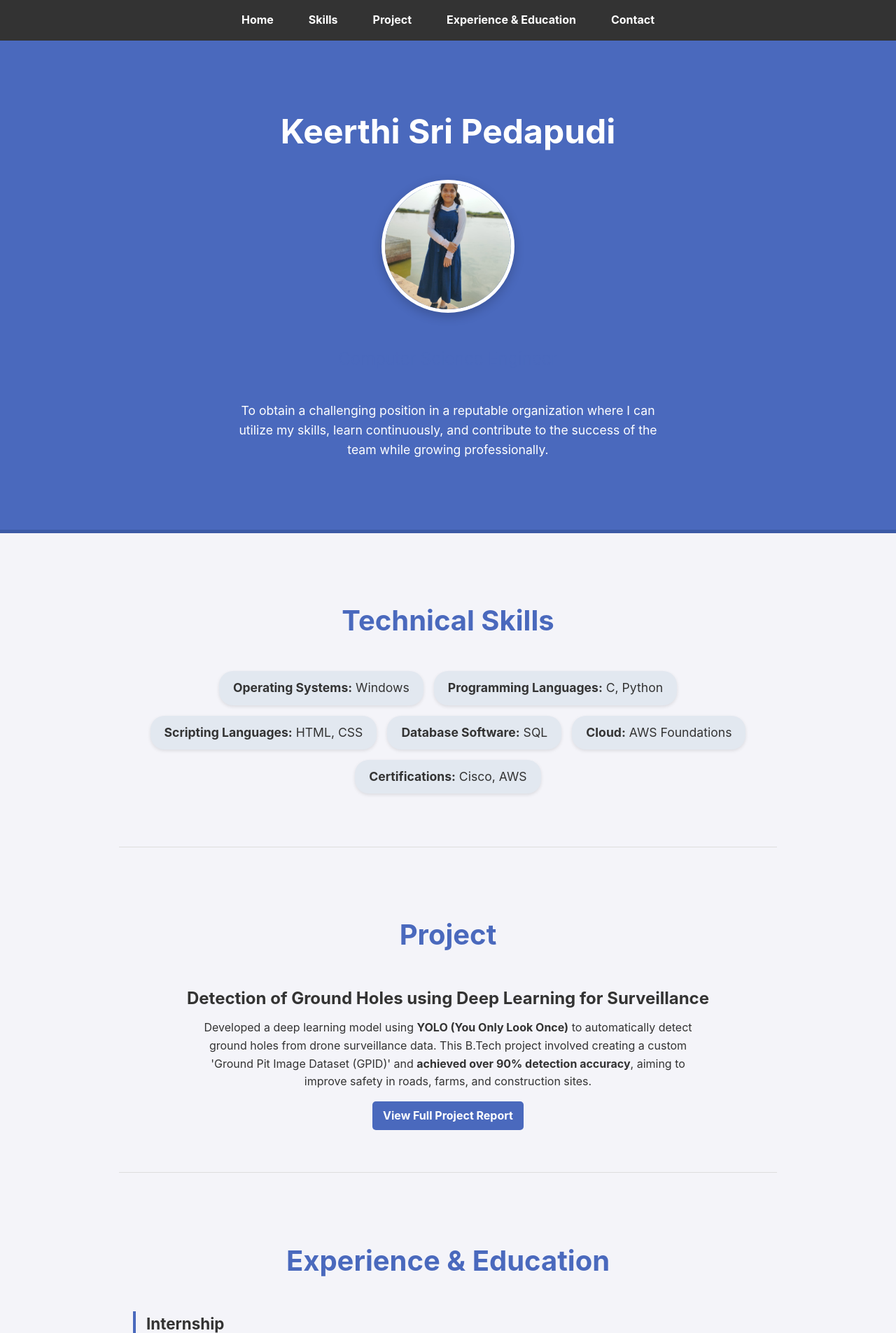
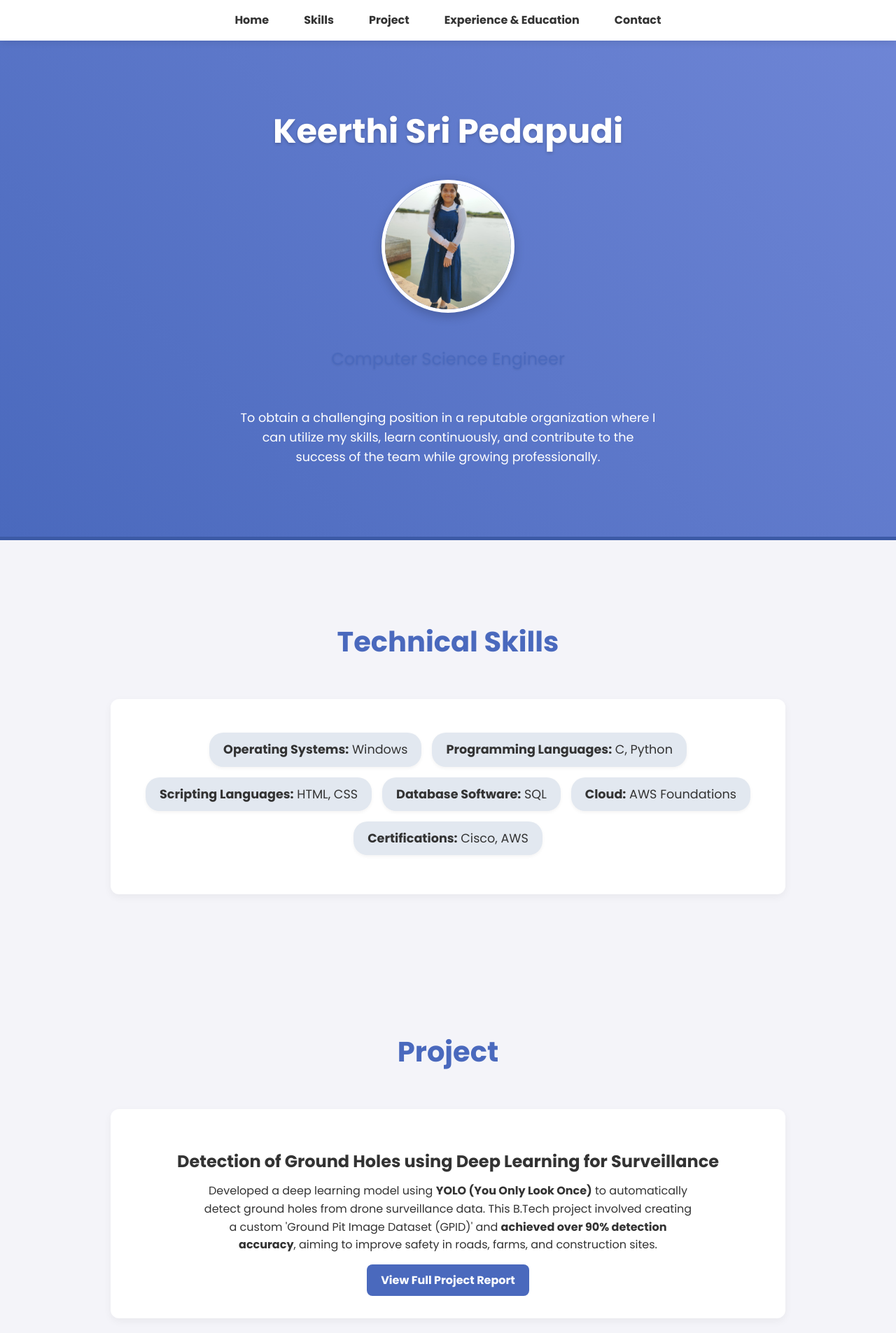
Before and after one commit to Keerthi-Portfolio/Portfolio, a plain HTML site: page index.html in a window 1280 px wide. Shown: the top 1905 px of the page at 70% size. Drawn offline with Linux system fonts and the light colour scheme.

Commit message:
Update index.html

```diff
--- a/index.html
+++ b/index.html
@@ -5,10 +5,15 @@
     <meta name="viewport" content="width=device-width, initial-scale=1.0">
     <title>Keerthi Sri Pedapudi - Portfolio</title>
 
+    <link rel="preconnect" href="https://fonts.googleapis.com">
+    <link rel="preconnect" href="https://fonts.gstatic.com" crossorigin>
+    <link href="https://fonts.googleapis.com/css2?family=Poppins:wght@400;700&display=swap" rel="stylesheet">
+
     <style>
         /* --- Global Styles & Fonts --- */
         body {
-            font-family: -apple-system, BlinkMacSystemFont, "Segoe UI", Roboto, Helvetica, Arial, sans-serif;
+            /* Updated font */
+            font-family: 'Poppins', -apple-system, BlinkMacSystemFont, "Segoe UI", Roboto, Helvetica, Arial, sans-serif;
             margin: 0;
             padding: 0;
             background-color: #f4f4f9;
@@ -19,14 +24,16 @@
 
         /* --- Navigation Bar --- */
         nav {
-            background-color: #333;
-            color: #fff;
+            background-color: #fff; /* Changed to white */
+            color: #333;
             padding: 1rem 0;
             position: fixed;
             width: 100%;
             top: 0;
             z-index: 1000;
             text-align: center;
+            /* Added shadow for depth */
+            box-shadow: 0 2px 10px rgba(0, 0, 0, 0.1);
         }
 
         nav ul {
@@ -42,21 +49,24 @@
         }
 
         nav ul li a {
-            color: #fff;
+            color: #333; /* Changed link color */
             text-decoration: none;
             font-weight: bold;
             padding: 5px 10px;
             border-radius: 5px;
-            transition: background-color 0.3s ease;
+            transition: all 0.3s ease;
         }
 
         nav ul li a:hover {
-            background-color: #555;
+            background-color: #f0f0f0;
+            color: #4a69bd;
         }
 
         /* --- Header (Hero Section) --- */
         header {
+            /* Updated to a more vibrant gradient */
             background-color: #4a69bd;
+            background-image: linear-gradient(45deg, #4a69bd 0%, #6f86d6 100%);
             color: #fff;
             text-align: center;
             padding: 150px 20px 100px;
@@ -66,12 +76,15 @@
         header h1 {
             font-size: 3rem;
             margin: 0;
+            font-weight: 700;
+            text-shadow: 0 2px 4px rgba(0,0,0,0.2); /* Added text shadow */
         }
 
         header h2 {
             font-size: 1.5rem;
-            font-weight: 300;
+            font-weight: 400; /* Changed from 300 */
             margin-top: 10px;
+            text-shadow: 0 1px 3px rgba(0,0,0,0.1);
         }
 
         header p {
@@ -80,34 +93,46 @@
             font-size: 1.1rem;
         }
 
-        /* --- Profile Image Styling (RE-ADDED) --- */
+        /* --- Profile Image Styling --- */
         .profile-image {
-            width: 180px; /* Adjust size as needed */
-            height: 180px; /* Adjust size as needed */
-            border-radius: 50%; /* Makes the image circular */
-            object-fit: cover; /* Ensures the image covers the area without distortion */
-            margin: 30px auto; /* Adds space above and below, centers horizontally */
-            border: 5px solid #fff; /* White border around the image */
-            box-shadow: 0 5px 15px rgba(0, 0, 0, 0.2); /* Subtle shadow */
+            width: 180px;
+            height: 180px;
+            border-radius: 50%;
+            object-fit: cover;
+            margin: 30px auto;
+            border: 5px solid #fff;
+            box-shadow: 0 5px 15px rgba(0, 0, 0, 0.2);
         }
 
         /* --- General Section Styling --- */
         section {
-            padding: 60px 20px;
-            max-width: 900px;
-            margin: 0 auto;
-            border-bottom: 1px solid #ddd;
-        }
-
-        section:last-of-type {
-            border-bottom: none;
+            /* Increased padding for more space */
+            padding: 80px 20px;
         }
 
         h2 {
             text-align: center;
             font-size: 2.5rem;
-            margin-bottom: 40px;
+            margin-bottom: 50px; /* Increased margin */
             color: #4a69bd;
+            font-weight: 700;
+        }
+
+        /* --- NEW Card Styling --- */
+        .card {
+            background: #ffffff;
+            border-radius: 12px;
+            box-shadow: 0 4px 12px rgba(0, 0, 0, 0.05);
+            padding: 2rem;
+            margin: 0 auto;
+            max-width: 900px;
+            transition: all 0.3s ease;
+        }
+
+        /* NEW Card Hover Effect */
+        .card:hover {
+            transform: translateY(-5px);
+            box-shadow: 0 8px 20px rgba(0, 0, 0, 0.1);
         }
 
         /* --- Link Button Style --- */
@@ -115,16 +140,18 @@
             display: inline-block;
             background-color: #4a69bd;
             color: #fff;
-            padding: 8px 15px;
+            padding: 10px 20px; /* Made button bigger */
             text-decoration: none;
-            border-radius: 5px;
+            border-radius: 8px; /* Rounded corners */
             font-weight: bold;
             margin-top: 15px;
-            transition: background-color 0.3s ease;
+            transition: all 0.3s ease;
         }
 
         .btn-link:hover {
             background-color: #3c5aa6;
+            transform: translateY(-2px); /* Button hover effect */
+            box-shadow: 0 4px 10px rgba(0,0,0,0.2);
         }
 
         /* --- Certificate Link Style --- */
@@ -134,13 +161,19 @@
             color: #4a69bd;
             text-decoration: none;
             margin-left: 10px;
+            transition: color 0.3s ease;
         }
 
         .cert-link:hover {
             text-decoration: underline;
+            color: #3c5aa6;
         }
 
         /* --- Specific Section Styling --- */
+        #skills .card {
+            padding-bottom: 2.5rem; /* More space inside card */
+        }
+
         #skills ul {
             list-style: none;
             padding: 0;
@@ -155,7 +188,8 @@
             padding: 10px 20px;
             border-radius: 20px;
             font-size: 1.1rem;
-            box-shadow: 0 2px 5px rgba(0,0,0,0.1);
+            box-shadow: 0 2px 5px rgba(0,0,0,0.05);
+            font-weight: 500; /* Slightly bolder */
         }
 
         #project h3 {
@@ -170,12 +204,27 @@
             margin: 0 auto;
         }
 
+        /* --- NEW Experience Grid Layout --- */
+        .experience-grid {
+            display: grid;
+            grid-template-columns: 1fr 1fr; /* Two columns */
+            gap: 30px; /* Space between cards */
+            max-width: 900px;
+            margin: 0 auto;
+        }
+
         #experience h3 {
             font-size: 1.4rem;
             color: #333;
             border-left: 4px solid #4a69bd;
             padding-left: 15px;
-            margin-top: 30px;
+            margin-top: 0; /* Removed top margin */
+            margin-bottom: 20px;
+        }
+
+        #experience .card {
+            width: auto; /* Let grid control width */
+            margin: 0;
         }
 
         #certifications ul {
@@ -184,7 +233,7 @@
         }
 
         #certifications li {
-            margin-bottom: 10px;
+            margin-bottom: 15px; /* Increased spacing */
             font-size: 1.1rem;
         }
 
@@ -193,11 +242,12 @@
             background-color: #333;
             color: #fff;
             text-align: center;
-            padding: 40px 20px;
+            padding: 60px 20px; /* Increased padding */
         }
 
         footer h2 {
             color: #fff;
+            font-weight: 700;
         }
 
         footer p {
@@ -208,13 +258,22 @@
         footer a {
             color: #8ab4f8;
             text-decoration: none;
+            transition: color 0.3s ease;
         }
 
         footer a:hover {
             text-decoration: underline;
+            color: #fff;
         }
 
         /* --- Responsive Design for Mobile Devices --- */
+        @media (max-width: 768px) {
+            /* Stack the grid columns on mobile */
+            .experience-grid {
+                grid-template-columns: 1fr;
+            }
+        }
+
         @media (max-width: 600px) {
             header h1 {
                 font-size: 2.5rem;
@@ -252,6 +311,7 @@
 
     <section id="skills">
         <h2>Technical Skills</h2>
+        <div class="card">
             <ul>
                 <li><b>Operating Systems:</b> Windows</li>
                 <li><b>Programming Languages:</b> C, Python</li>
@@ -260,11 +320,12 @@
                 <li><b>Cloud:</b> AWS Foundations</li>
                 <li><b>Certifications:</b> Cisco, AWS</li>
             </ul>
+        </div>
     </section>
 
     <section id="project">
         <h2>Project</h2>
-
+        <div class="card">
             <h3>Detection of Ground Holes using Deep Learning for Surveillance</h3>
             <p>
                 Developed a deep learning model using <b>YOLO (You Only Look Once)</b> to automatically detect ground holes from drone surveillance data. This B.Tech project involved creating a custom 'Ground Pit Image Dataset (GPID)' and <b>achieved over 90% detection accuracy</b>, aiming to improve safety in roads, farms, and construction sites.
@@ -273,11 +334,14 @@
             <div style="text-align: center;">
                 <a href="https://drive.google.com/file/d/1QXp39-O5wcFZ-9ODDVSG887TQkavIchn/view?usp=sharing" class="btn-link" target="_blank">View Full Project Report</a>
             </div>
+        </div>
     </section>
 
     <section id="experience">
         <h2>Experience & Education</h2>
+        <div class="experience-grid">
 
+            <div class="card">
                 <h3>Internship</h3>
                 <p>
                     <b>YounMinds</b> (June - July 2024)<br>
@@ -286,7 +350,9 @@
                     <br>
                     <a href="https://drive.google.com/file/d/1Uqk-LNNgtxbsimmYj45D1VJIJeFGzauo/view?usp=drive_link" class="cert-link" target="_blank">View Internship Certificate</a>
                 </p>
+            </div>
 
+            <div class="card">
                 <h3>Academics</h3>
                 <p>
                     <b>B.Tech - Computer Science and Engineering</b> (Percentage: 60%, April 2025)<br>
@@ -300,10 +366,14 @@
                     <b>SSC</b> (Percentage: 82%, April 2019)<br>
                     Swarna Bharathi EM School
                 </p>
+            </div>
+
+        </div>
     </section>
 
     <section id="certifications">
         <h2>Certifications</h2>
+        <div class="card">
             <ul>
                 <li>
                     <b>AWS Academy Graduate</b> - AWS Academy Cloud Foundations (Issued: Oct 2024)
@@ -316,6 +386,7 @@
                 <li>Certificated on C - Language at Data Pro.</li>
                 <li>Certificated on Microsoft at Data Pro.</li>
             </ul>
+        </div>
     </section>
 
     <footer id="contact">
```
Lines whose indentation alone changed are shown as unchanged.
